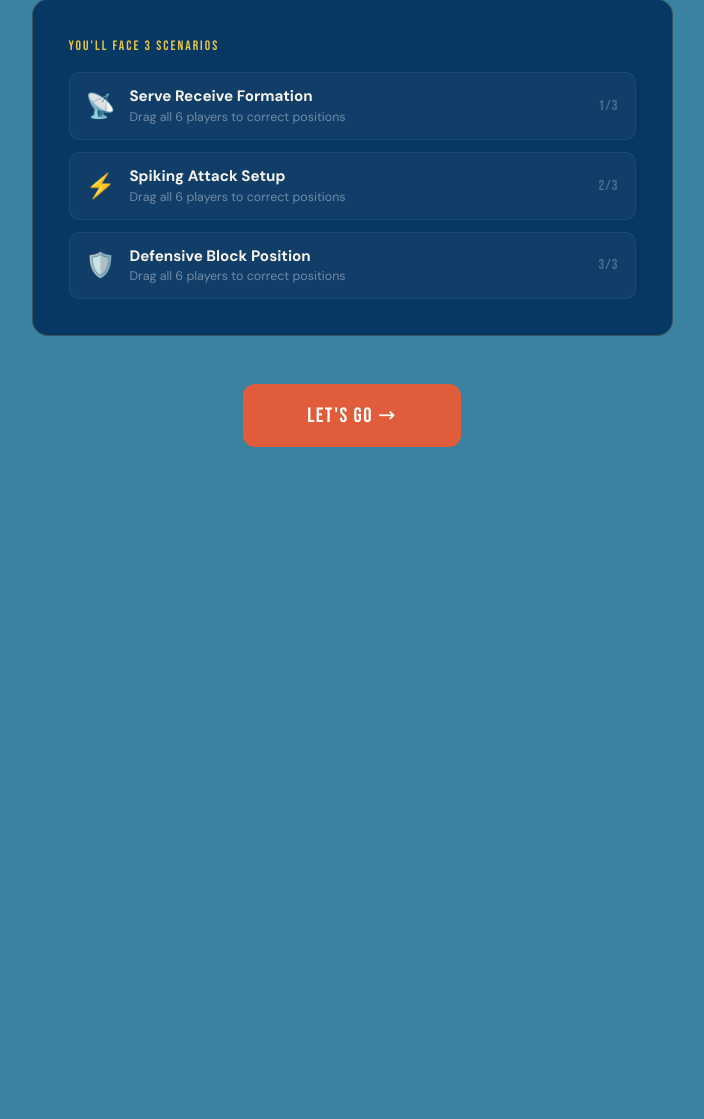
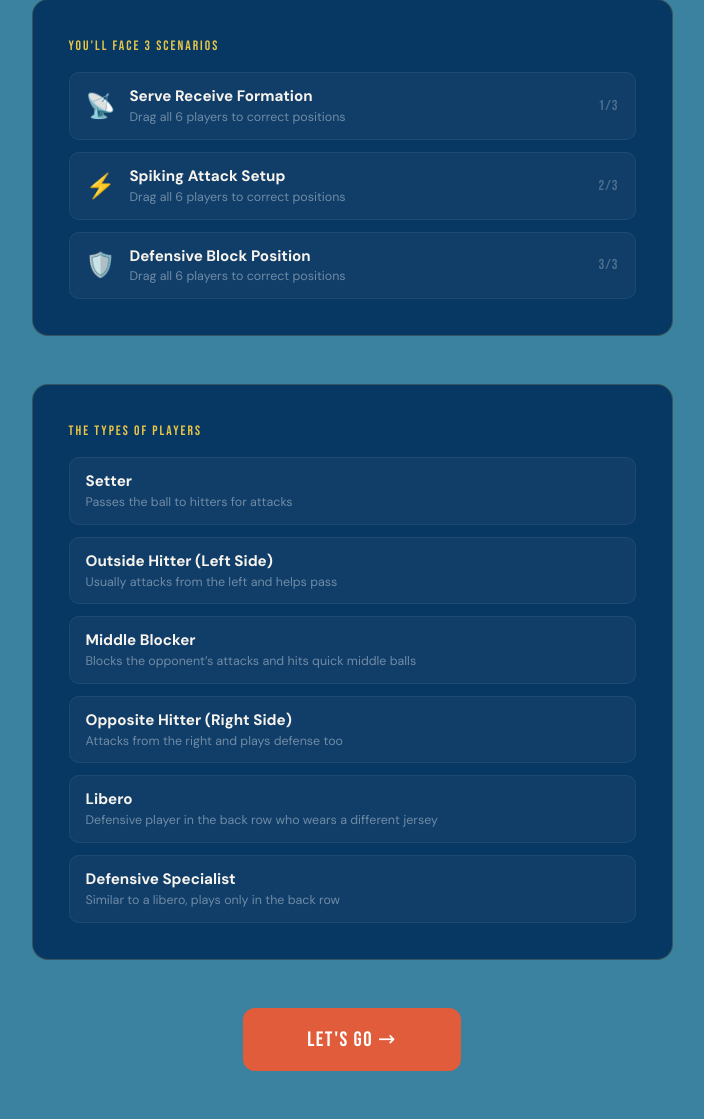
Before and after one commit to lisdis19/COMS4170, a Flask app: page /play in a window 1280 px wide. Shown: the part 584-1703 px from the top of the page, without its empty margins (288-992 px from the left). Before the commit the page ends 1031 px from the top, so only its background shows below. Run offline with Flask 3, Linux system fonts and the light colour scheme; the visitor is signed in with stand-in values (Sample User, id 1).

Commit message:
player desc

```diff
--- a/templates/play_intro.html
+++ b/templates/play_intro.html
@@ -34,6 +34,24 @@
       </div>
     </div>
 
+    <div class="vl-card mb-5 text-start" style="border-color: rgba(232,197,71,0.2);">
+<p class="section-title mb-3">The Types of Players</p>
+      <div style="display:flex; flex-direction:column; gap:12px;">
+        {% set playerss = ["Setter", "Outside Hitter (Left Side)", "Middle Blocker", "Opposite Hitter (Right Side)", "Libero", "Defensive Specialist"] %}
+	{% set desc = ["Passes the ball to hitters for attacks", "Usually attacks from the left and helps pass", "Blocks the opponent’s attacks and hits quick middle balls", "Attacks from the right and plays defense too", "Defensive player in the back row who wears a different jersey", "Similar to a libero, plays only in the back row"] %}
+        {% for i in range(6) %}
+        <div style="display:flex; align-items:center; gap:14px; padding:12px 16px; background:rgba(255,255,255,0.04); border-radius:10px; border:1px solid rgba(255,255,255,0.06);">
+
+          <div>
+            <div style="font-weight:600; font-size:.95rem;">{{ playerss[i] }}</div>
+            <div style="font-size:.78rem; color:rgba(255,255,255,0.4);">{{ desc[i] }}</div>
+          </div>
+
+        </div>
+        {% endfor %}
+      </div>
+    </div>
+
     <a href="/play/1" class="btn-vl btn-vl-spike" style="font-size:1.3rem; padding:16px 64px; border-radius:12px; text-decoration:none; display:inline-block;">
       LET'S GO →
     </a>
```
